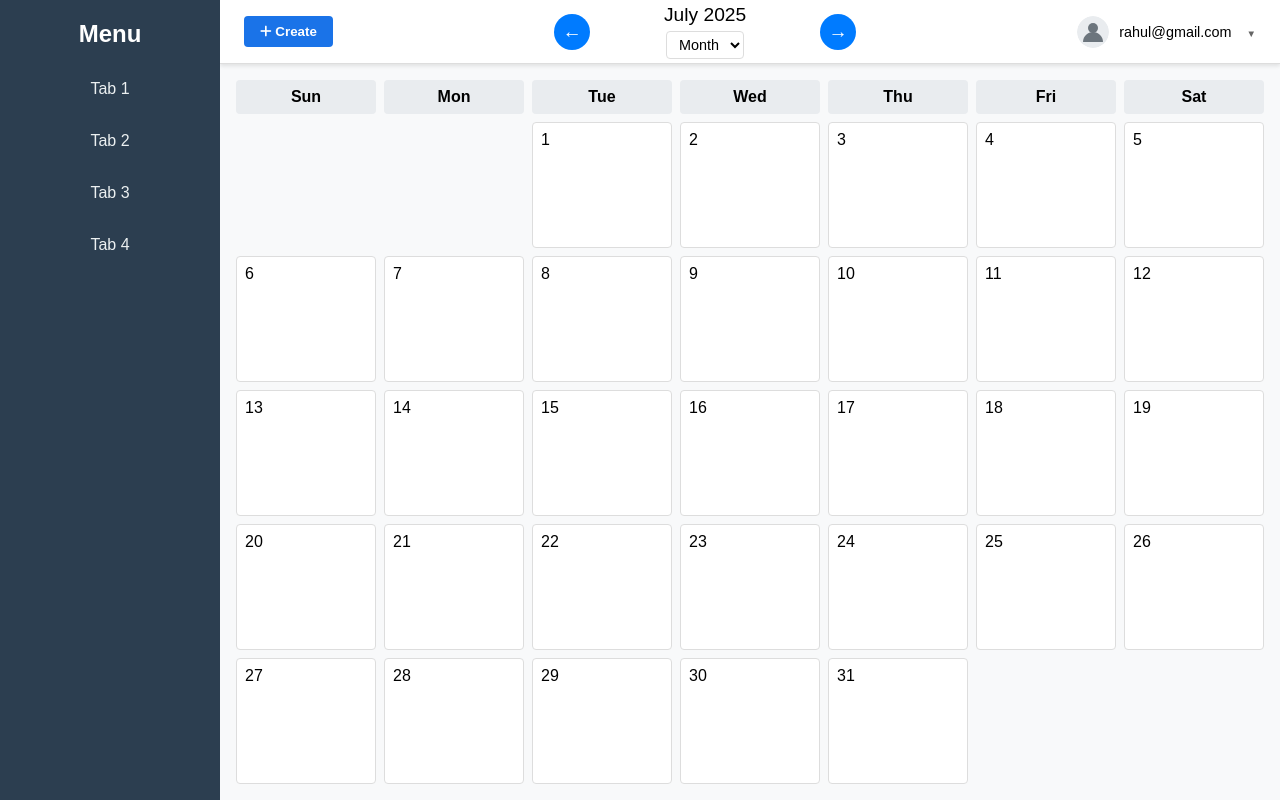
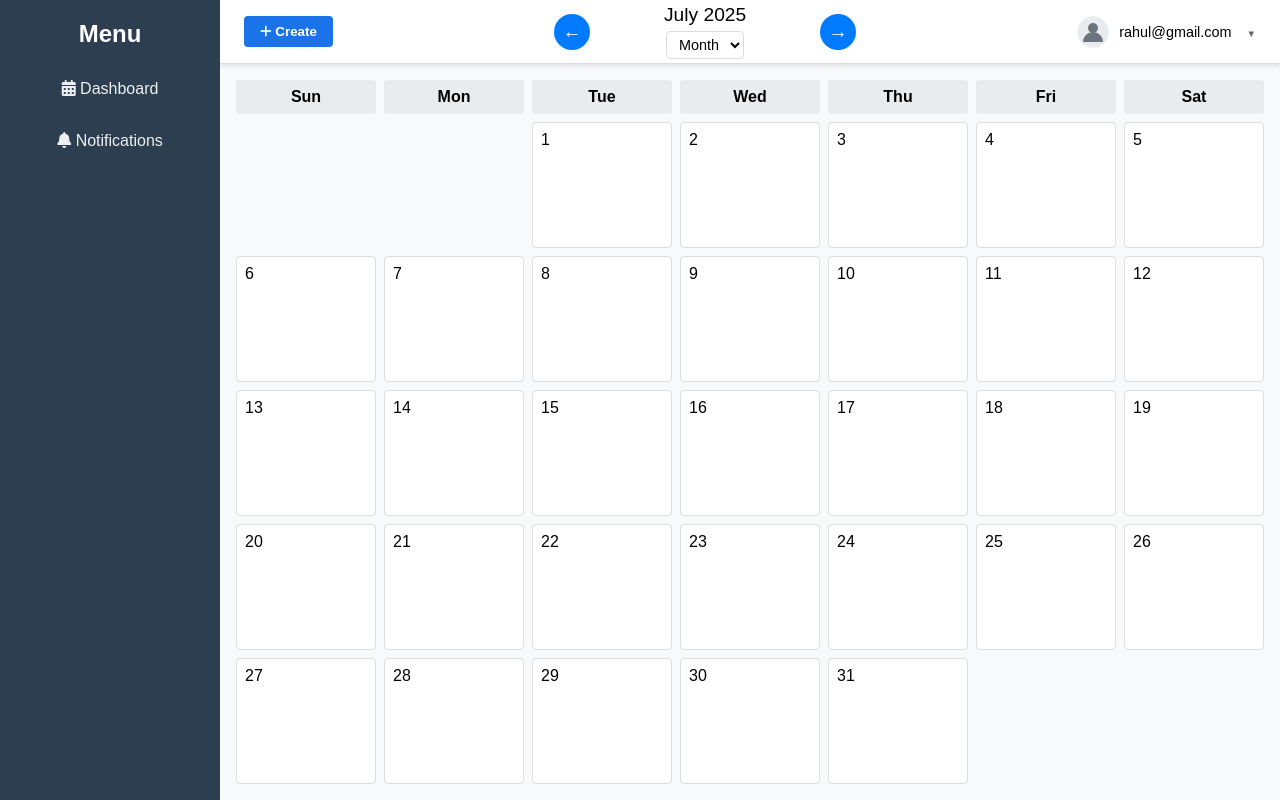
Before and after one commit to willmosAtKings/williamAT3, a Flask app: page /dashboard in a window 1280 px wide. Run offline with Flask 3, Linux system fonts and the light colour scheme; the visitor is signed in with stand-in values (Sample User, id 1); data comes from the database, SQL or seed files in the repository; data that the repository does not hold is empty; parts of the project's set-up code (start-up, migrations or seed data) failed here and were passed over.

Commit message:
Added notification route, and tabs in sidebar for dashboard and notifications tabs

```diff
--- a/app.py
+++ b/app.py
@@ -1,4 +1,4 @@
-from flask import Flask, render_template, request, redirect, url_for, make_response, jsonify, session, flash, json
+from flask import Flask, render_template, request, redirect, url_for, make_response, jsonify, session, flash, json, query_db
 from flask_sqlalchemy import SQLAlchemy
 from werkzeug.security import generate_password_hash
 import secrets
@@ -698,6 +698,24 @@
             print(f"Exception occurred: {e}")
             return jsonify({'error': 'Internal server error'}), 500
 
+
+    @app.route('/notifications', methods=['GET'])
+    def notifications():
+        user_id = session.get('user_id')
+
+        # Fetch upcoming events within 3 days for this user (you can change the logic)
+        today = datetime.now()
+        in_three_days = today + timedelta(days=3)
+
+        events = query_db("""
+            SELECT * FROM events
+            WHERE user_id = ? AND start_datetime BETWEEN ? AND ?
+            ORDER BY start_datetime ASC
+        """, [user_id, today, in_three_days])
+
+        return render_template('notifications.html', events=events)
+
+
     return app
 
 if __name__ == "__main__":
--- a/templates/dashboard.html
+++ b/templates/dashboard.html
@@ -11,10 +11,10 @@
 <body data-user-id="{{ user_id }}" data-user-role="{{ user_role }}">
   <div class="sidebar">
     <h2>Menu</h2>
-    <div class="tab">Tab 1</div>
-    <div class="tab">Tab 2</div>
-    <div class="tab">Tab 3</div>
-    <div class="tab">Tab 4</div>
+    <a class="tab" href="/dashboard"><i class="fas fa-calendar-alt"></i> Dashboard</a>
+    <a class="tab" href="/notifications"><i class="fas fa-bell"></i> Notifications</a>
+    <!-- More tabs later i.e. upcoming events, events near you (?) -->
+
   </div>
 
   <div class="main-content">
```
